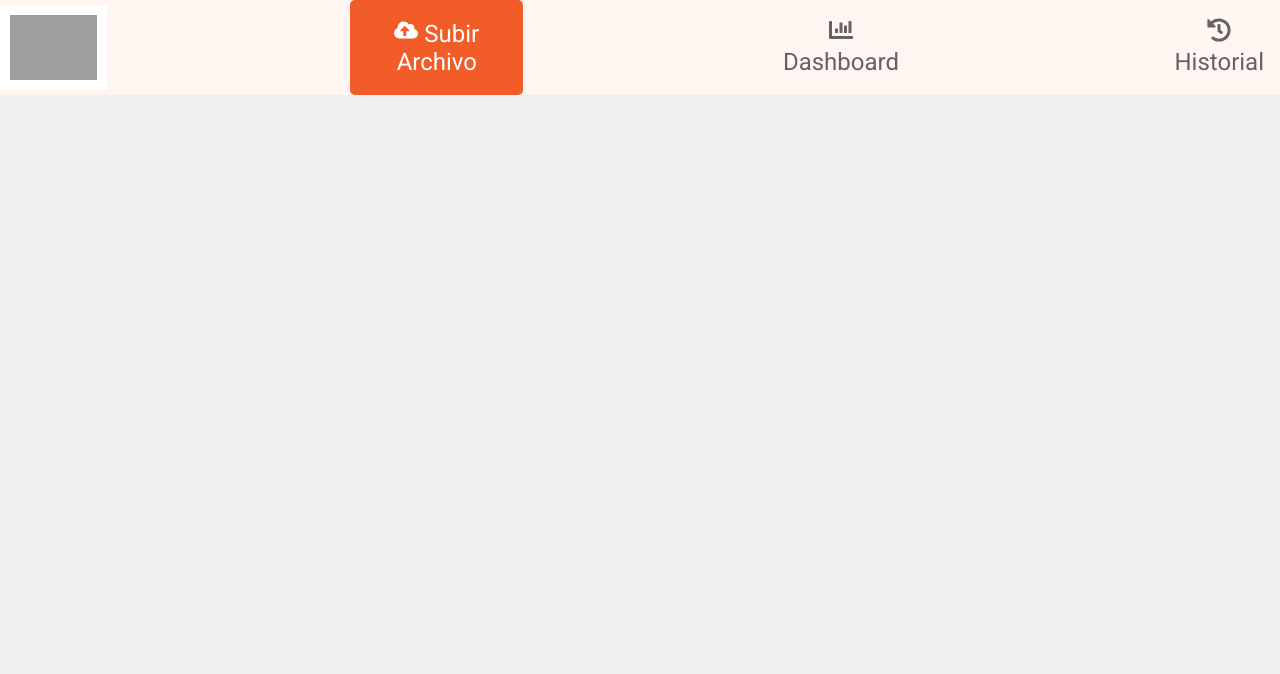
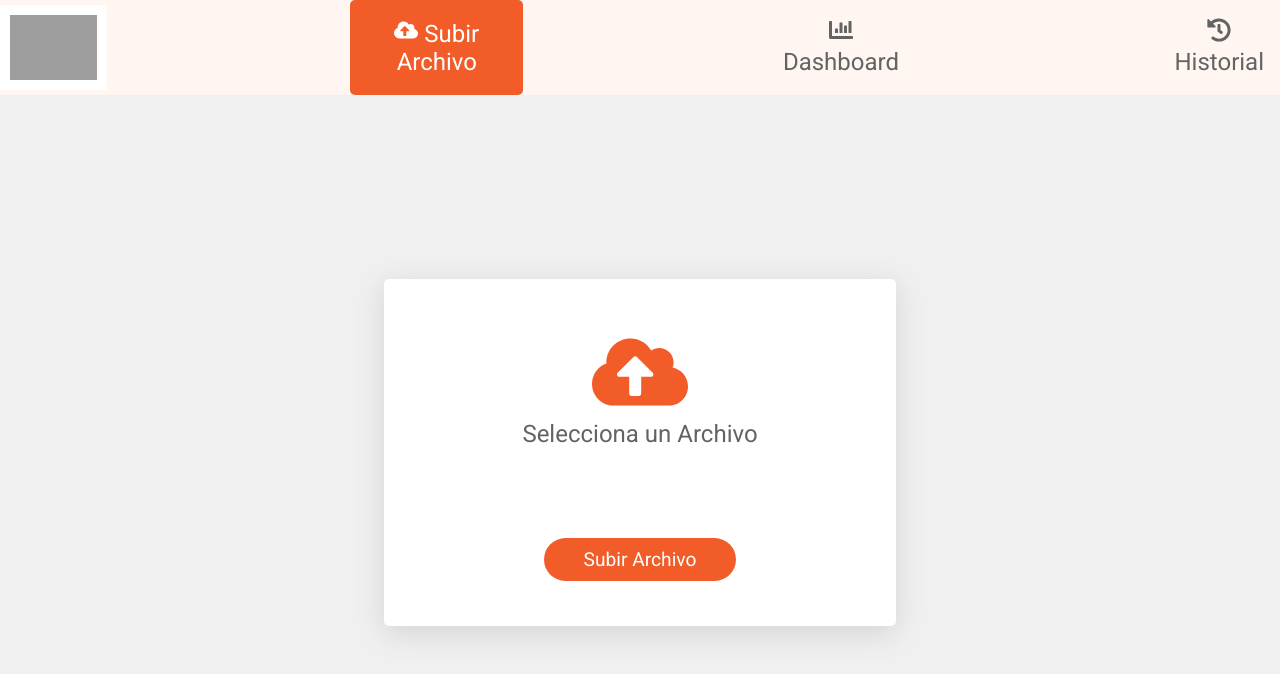
Before and after one commit to JoelIRamos/TC3005B-Gpo505-E1, a React (Create React App) app: page / in a window 1280 px wide. Shown: the top 674 px of the page. Built offline with nearby package versions, Linux system fonts and the light colour scheme; grey boxes are pictures that could not be loaded.

Commit message:
Upload File Css

```diff
--- a/src/App.css
+++ b/src/App.css
@@ -19,7 +19,17 @@ input, select, button{
   width: 100%;
 }
 
-.container-app{
+.container-up{
+  display: flex;
+  justify-content: center;
+  align-items: center;
+  margin-top: 105px;
+  position: absolute;
+  width: 100vw;
+  height: calc(100vh - 105px);
+}
+
+.container-db{
   display: flex;
   justify-content: space-between;
   position: absolute;
--- /dev/null
+++ b/src/components/ButtonUpload/ButtonUpload.css
@@ -0,0 +1,47 @@
+.button-up-container{
+    display: flex;
+    align-items: center;
+    flex-direction: column;
+    justify-content: space-around;
+    width: 40%;
+    height: 50%;
+    border: none;
+    background-color: white;
+    border-radius: 5px;
+    background-color: white;
+    box-shadow: rgba(100, 100, 111, 0.2) 0px 7px 29px 0px;
+}
+
+.btn-text-container{
+    display: flex;
+    align-items: center;
+    flex-direction: column;
+    justify-content: center;
+}
+
+.button-up-icon{
+    font-size: 6rem;
+    color: #f25c29;
+}
+
+.button-up-container p {
+    font-size: 1.5rem;
+    color: #636363;
+    margin: 0;
+}
+
+.button-up{
+    background-color: #f25c29;
+    border: none;
+    padding: 10px 40px;
+    font-size: 1.2rem;
+    color: white;
+    border-radius: 25px;
+    cursor: pointer;
+    transition: all 0.2s ease-in-out;
+}
+
+.button-up:hover{
+    transform: scale(1.05);
+    box-shadow: rgba(100, 100, 111, 0.2) 0px 7px 29px 0px;
+}
--- /dev/null
+++ b/src/components/ButtonUpload/ButtonUpload.js
@@ -0,0 +1,17 @@
+import React from 'react'
+import './ButtonUpload.css'
+import {FaCloudUploadAlt} from 'react-icons/fa'
+
+const ButtonUpload = () => {
+  return (
+    <div className='button-up-container'>
+        <div className="btn-text-container">
+            < FaCloudUploadAlt className='button-up-icon'/>
+            <p>Selecciona un Archivo</p>
+        </div>
+        <button className='button-up'>Subir Archivo</button>
+    </div>
+  )
+}
+
+export default ButtonUpload
--- a/src/views/dashboardView.js
+++ b/src/views/dashboardView.js
@@ -22,7 +22,7 @@ function dashboardView({datos , atributos, onSelect1, onSelect2, atributo1, atri
   return (
     <div className="App">
       <Navbar selected='dashboard' />
-      <div className="container-app">
+      <div className="container-db">
         <div className='col col-1'>
           < Titulo />
           <GraphContainer showForm={showForm} atributo2={atributo2} click={click} chart={chart} data = {datos} atributo1={atributo1} clicked={clicked} clickedLi={clickedLi} />
--- a/src/views/uploadFileView.js
+++ b/src/views/uploadFileView.js
@@ -1,10 +1,14 @@
 import Navbar from '../components/Navbar/Navbar.js';
 import '../App.css';
+import ButtonUpload from '../components/ButtonUpload/ButtonUpload.js';
 
 function uploadFileView() {
   return (
     <div className="App">
       <Navbar selected='upload' />
+      <div className='container-up'>
+       < ButtonUpload />
+      </div>
     </div>
   );
 }
```
